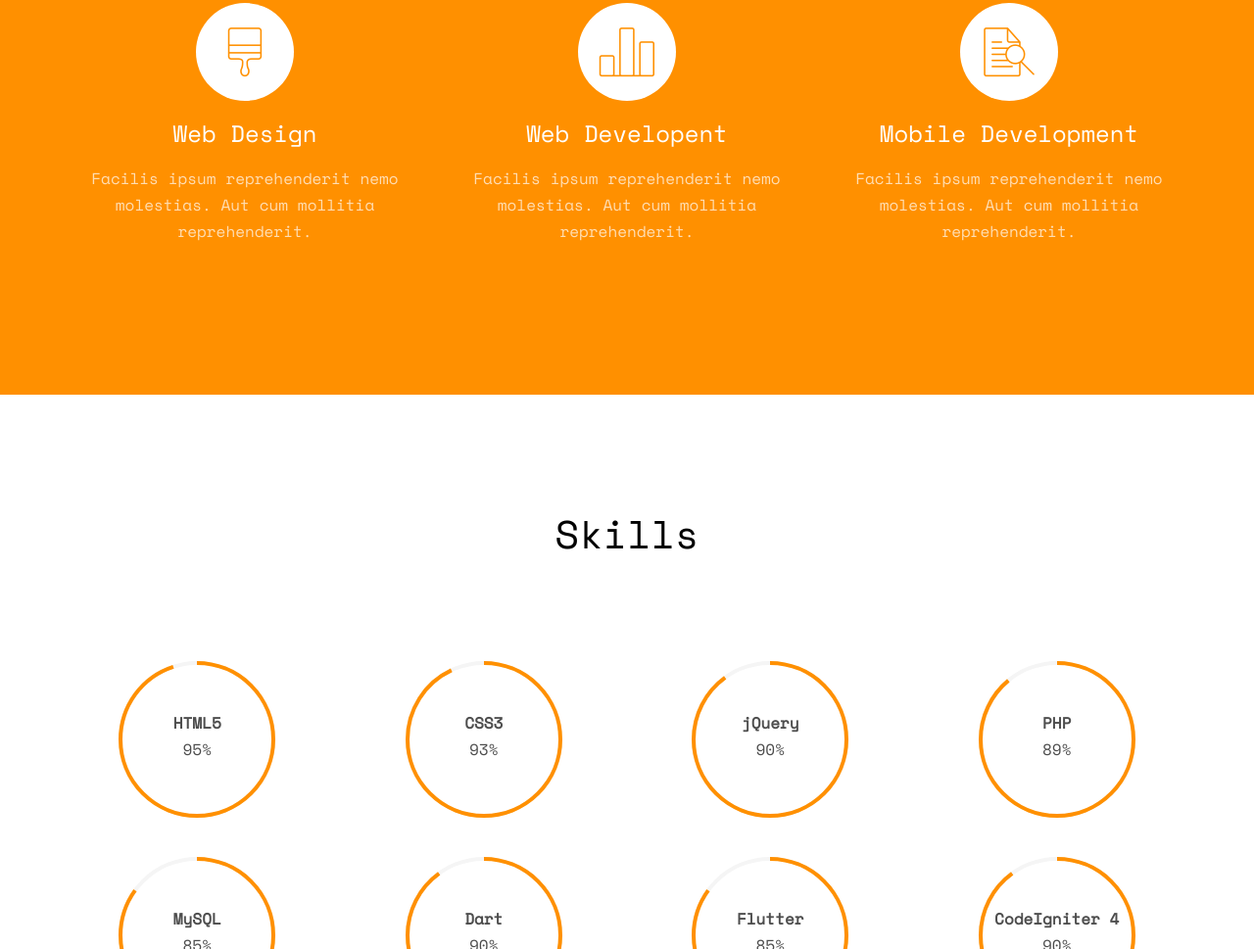
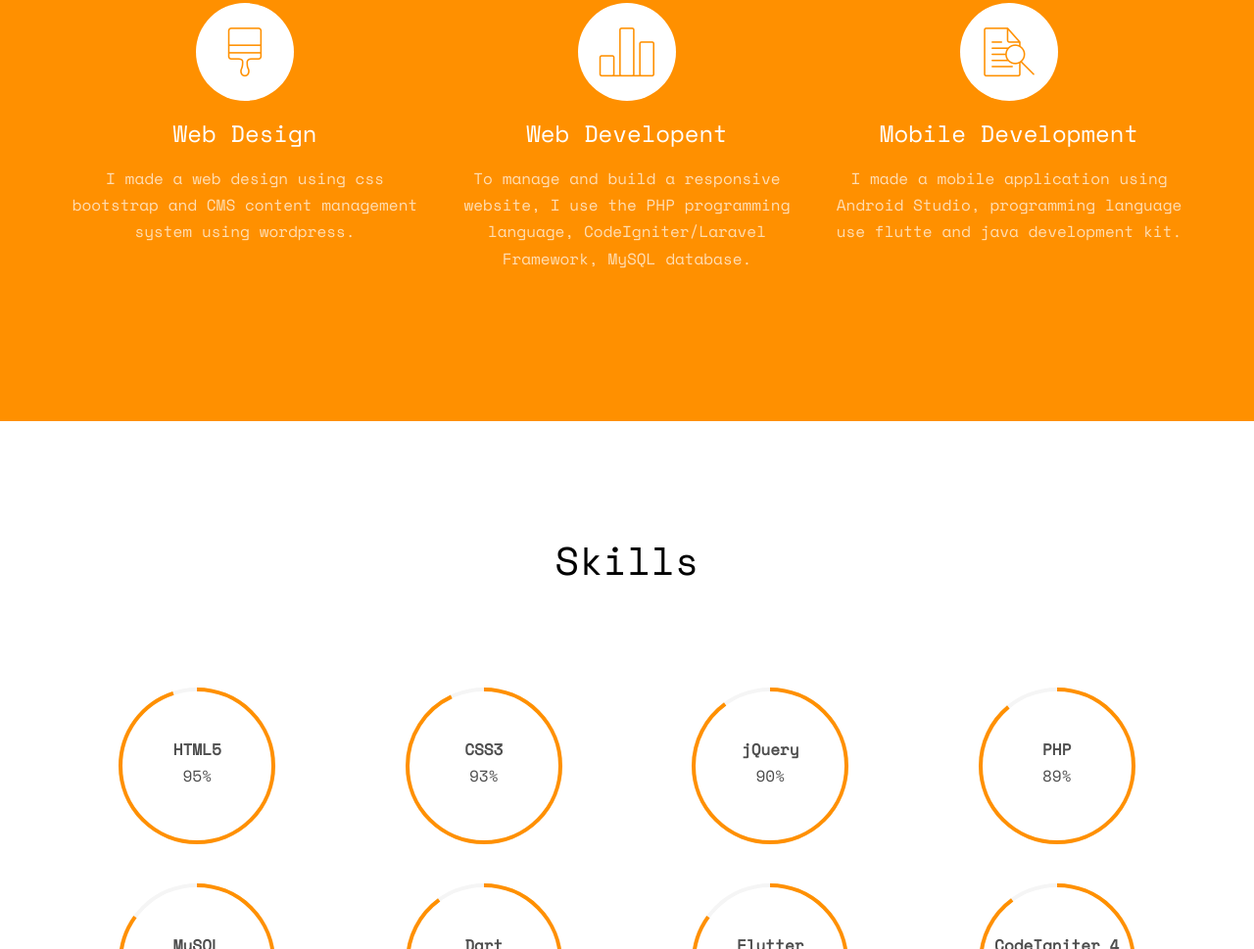
Before and after one commit to kaacyber/myprofil1, a plain HTML site: page index.html in a window 1280 px wide. Shown: the part 3633-4602 px from the top of the page at 98% size. Drawn offline with nearby package versions, Linux system fonts and the light colour scheme; some packages are replaced by stand-ins of ours; files whose address does not match are found by name.

Commit message:
Update index.html

```diff
--- a/index.html
+++ b/index.html
@@ -207,7 +207,7 @@
 							</span>
 							<div class="feature-copy">
 								<h3>Web Design</h3>
-								<p>Facilis ipsum reprehenderit nemo molestias. Aut cum mollitia reprehenderit.</p>
+								<p>I made a web design using css bootstrap and CMS content management system using wordpress.</p>
 							</div>
 						</div>
 					</div>
@@ -219,7 +219,7 @@
 							</span>
 							<div class="feature-copy">
 								<h3>Web Developent</h3>
-								<p>Facilis ipsum reprehenderit nemo molestias. Aut cum mollitia reprehenderit.</p>
+								<p>To manage and build a responsive website, I use the PHP programming language, CodeIgniter/Laravel Framework, MySQL database.</p>
 							</div>
 						</div>
 
@@ -231,7 +231,7 @@
 							</span>
 							<div class="feature-copy">
 								<h3>Mobile Development</h3>
-								<p>Facilis ipsum reprehenderit nemo molestias. Aut cum mollitia reprehenderit.</p>
+								<p>I made a mobile application using Android Studio, programming language use flutte and java development kit.</p>
 							</div>
 						</div>
 					</div>
```
